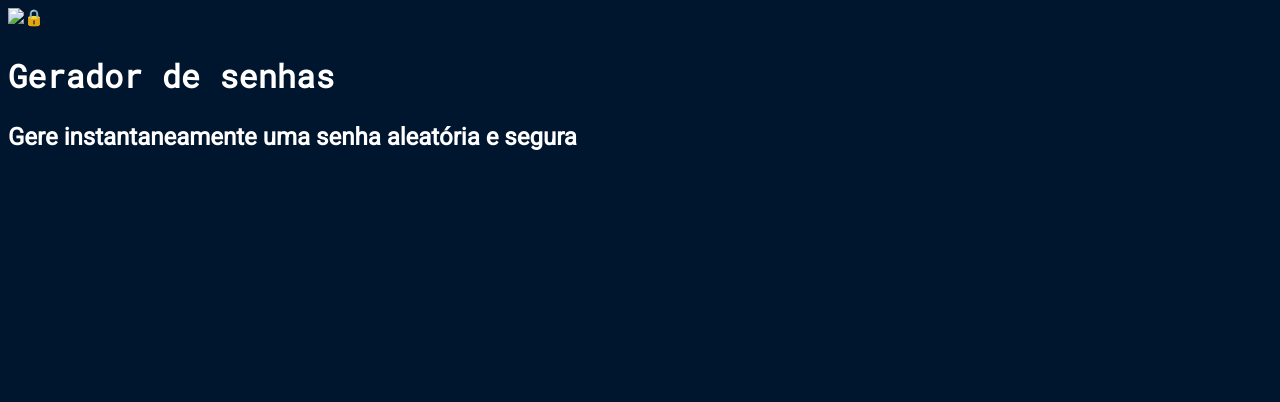
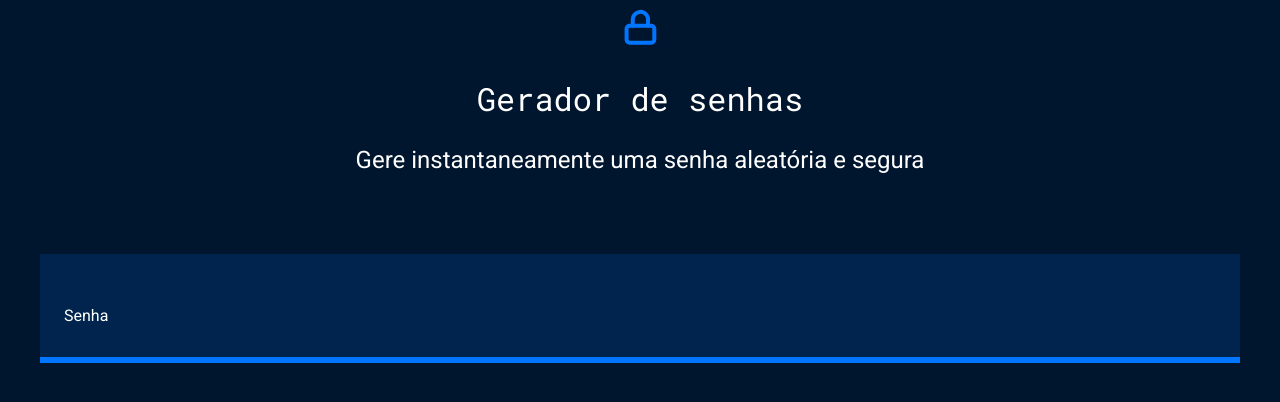
Before and after one commit to Nicocal1306/cadeado, a plain HTML site: page index.html in a window 1280 px wide. Drawn offline with Linux system fonts and the light colour scheme.

Commit message:
Add files via upload

```diff
--- a/index.html
+++ b/index.html
@@ -8,8 +8,16 @@
     <link rel="stylesheet" href="style.css">
 </head>
 <body>
-<img src="img/cadeado.svg" alt="🔒">
-<h2 class="titulo-principal">Gerador de senhas</h2>
-<h3 class="titulo-secundario">Gere instantaneamente uma senha aleatória e segura</h3>
+    <section class="conteudo">
+        <div class="conteudo-titulo">
+            <img src="cadeado.svg" alt="cadeado fechado">
+            <h2 class="titulo-principal">Gerador de senhas</h2>
+            <h3 class="titulo-secundario">Gere instantaneamente uma senha aleatória e segura</h3>
+        </div>
+        <div class="conteudo-senha">
+            <label for="senha">Senha</label>
+            <input name="senha" type="text" id="campo-senha">
+        </div>
+    </section>
 </body>
 </html>
--- a/style.css
+++ b/style.css
@@ -4,23 +4,46 @@
     --branco: white;
     --cor-de-fundo: #00162E;
     --fundo-senha: #00244D;
-    --fundo-texto: #001E40
+    --fundo-texto: #001E40;
     --borda: #0075FF;
     --roboto: 'Roboto', sans-serif;
     --roboto-mono: 'Roboto Mono', monospace;
 }
-
 body{
     color: var(--branco);
     background-color: var(--cor-de-fundo);
     font-family: var(--roboto);
 }
-
 .titulo-principal{
     font-family: var(--roboto-mono);
     font-size: 32px;
 }
-
 .titulo-secundario{
     font-size: 24px;
 }
+.conteudo-titulo{
+    text-align: center;
+}
+*{
+    font-weight: 400;
+}
+.conteudo-senha{
+    margin-top: 80px;
+    background: var(--fundo-senha);
+    padding: 24px;
+    border-bottom: 6px solid var(--borda);
+}
+#campo-senha{
+    background-color: var(--fundo-senha);
+    border: none;
+    color: var(--branco);
+    font-family: var(--roboto-mono);
+    font-size: 40px;
+}
+#campo-senha:focus{
+    outline: none;
+}
+.conteudo{
+    max-width: 1200px;
+    margin: 0 auto;
+}
```
